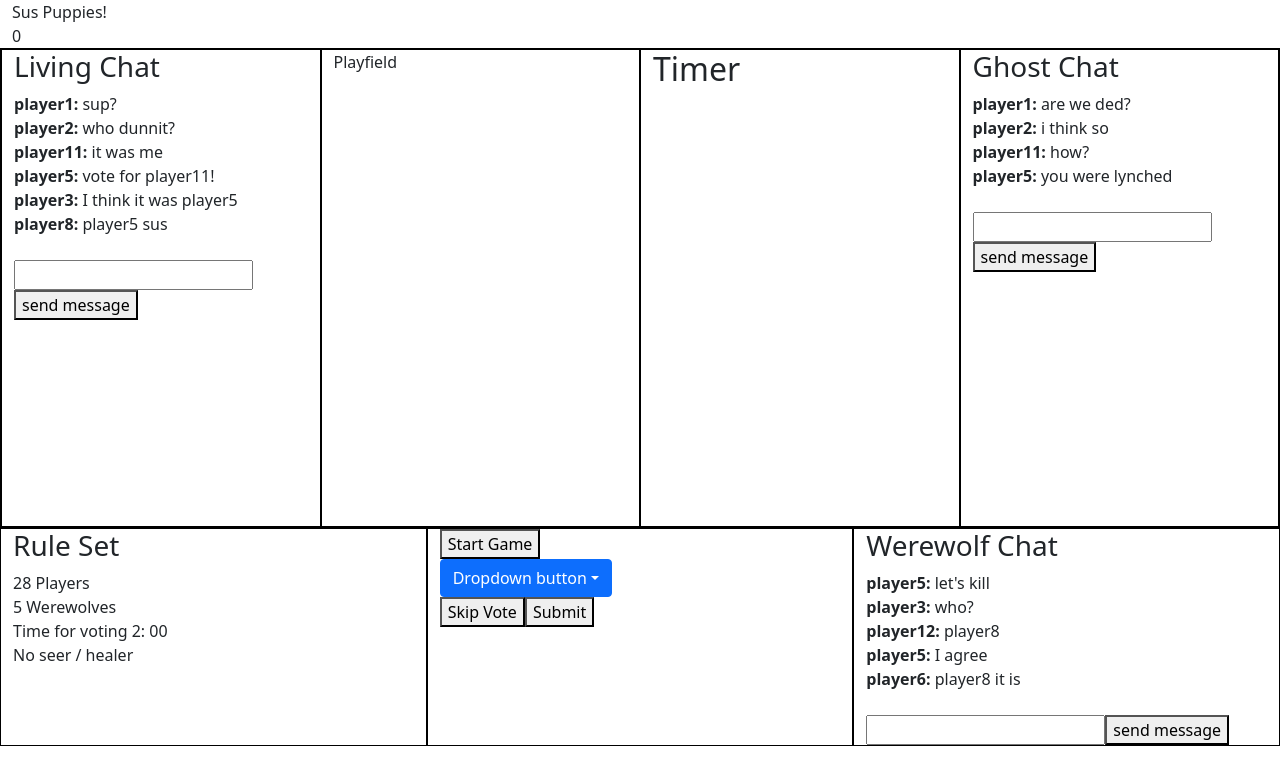
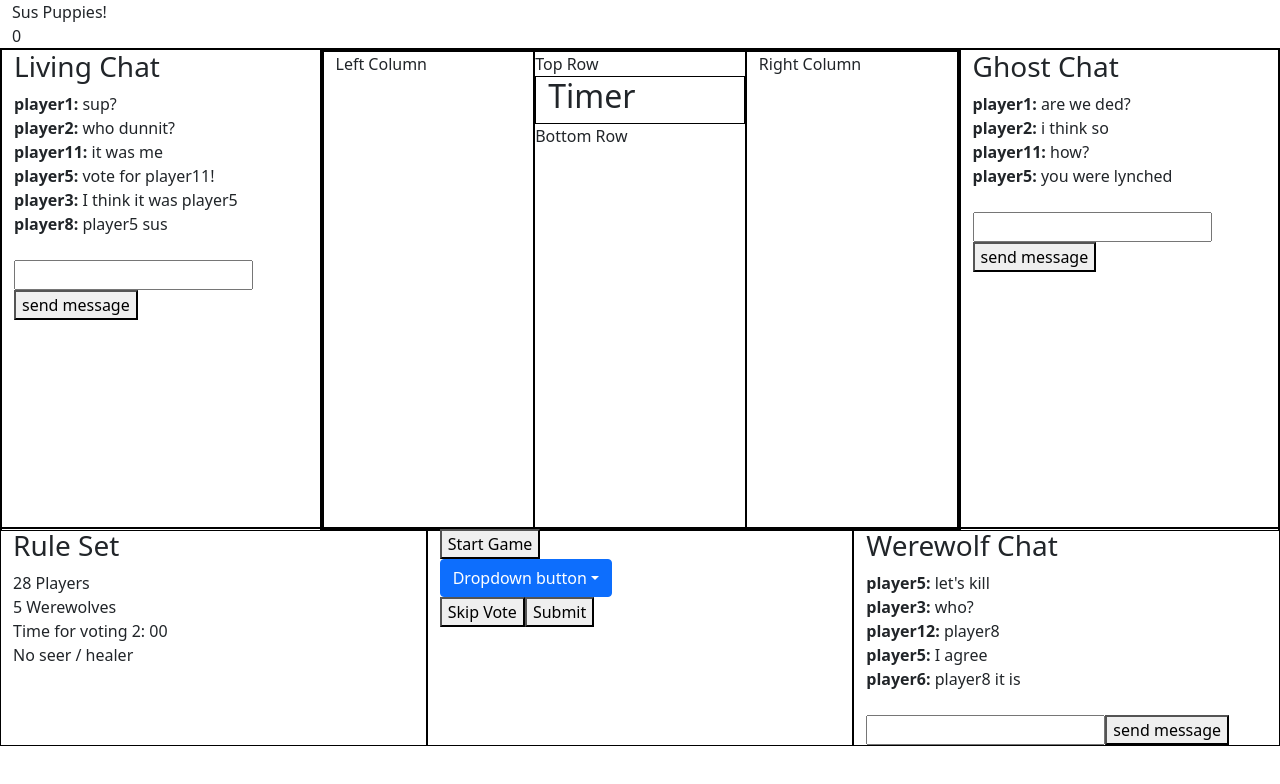
Before and after one commit to mwolf2531/Sus-Puppies, a React app: page / in a window 1280 px wide. Shown: the top 784 px of the page. Built offline with nearby package versions, Linux system fonts and the light colour scheme.

Commit message:
Layout finished

```diff
--- a/public/styles.css
+++ b/public/styles.css
@@ -10,3 +10,13 @@
   border-style: solid;
   border-color: black;
 }
+
+#timer {
+  border: 1px;
+  border-style: solid;
+  border-color: black;
+  float: right;
+  position: relative;
+  left: -50%; /* or right 50% */
+  text-align: left;
+}
--- a/src/Components/PlayerFrame.jsx
+++ b/src/Components/PlayerFrame.jsx
@@ -1,11 +1,37 @@
 import React, { useState, useEffect } from 'react';
+import Timer from './Timer.jsx';
+import Row from 'react-bootstrap/Row';
+import Col from 'react-bootstrap/Col';
+import Container from 'react-bootstrap/Container';
 
-const PlayerFrame = () => {
+const PlayerFrame = (props) => {
 
 
   return (
+
     <div>
-      Playfield
+      <Row id="chat-row">
+        <Col id="column">
+          Left Column
+        </Col>
+        <Col id="column">
+          <Row>
+            Top Row
+          </Row>
+          <Row>
+            <Timer
+              timer={props.timer}
+              currentPhase={props.currentPhase}
+            />
+          </Row>
+          <Row>
+            Bottom Row
+          </Row>
+        </Col>
+        <Col id="column">
+          Right Column
+        </Col>
+      </Row>
     </div>
   )
 }
--- a/src/Components/Timer.jsx
+++ b/src/Components/Timer.jsx
@@ -33,7 +33,7 @@ const Timer = (props) => {
   // }, [timeLeft])
 
   return (
-    <div>
+    <div id='column' >
       <h2>Timer</h2>
       <Sun />
       <Moon />
--- a/src/GamePage.jsx
+++ b/src/GamePage.jsx
@@ -80,15 +80,11 @@ const GamePage = () => {
               playerId={playerId}
             />
           </Col>
-          <Col id="column">
+          <Col id="column" className="clearfix">
             <PlayerFrame
               voting={voting}
               playerInfo={playerInfo}
               currentPhase={currentPhase}
-            />
-          </Col>
-          <Col id="column">
-            <Timer
               timer={timer}
               currentPhase={currentPhase}
             />
```
